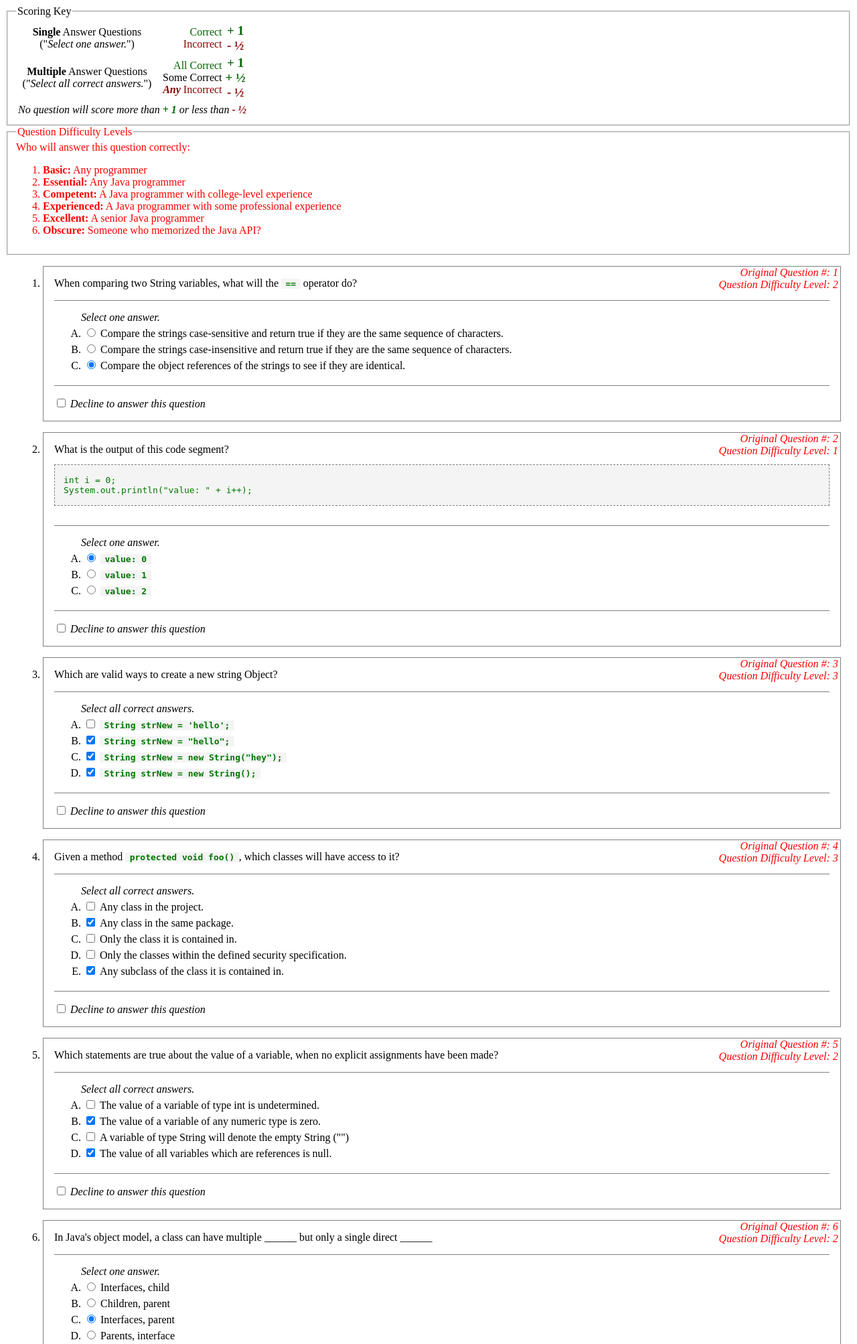
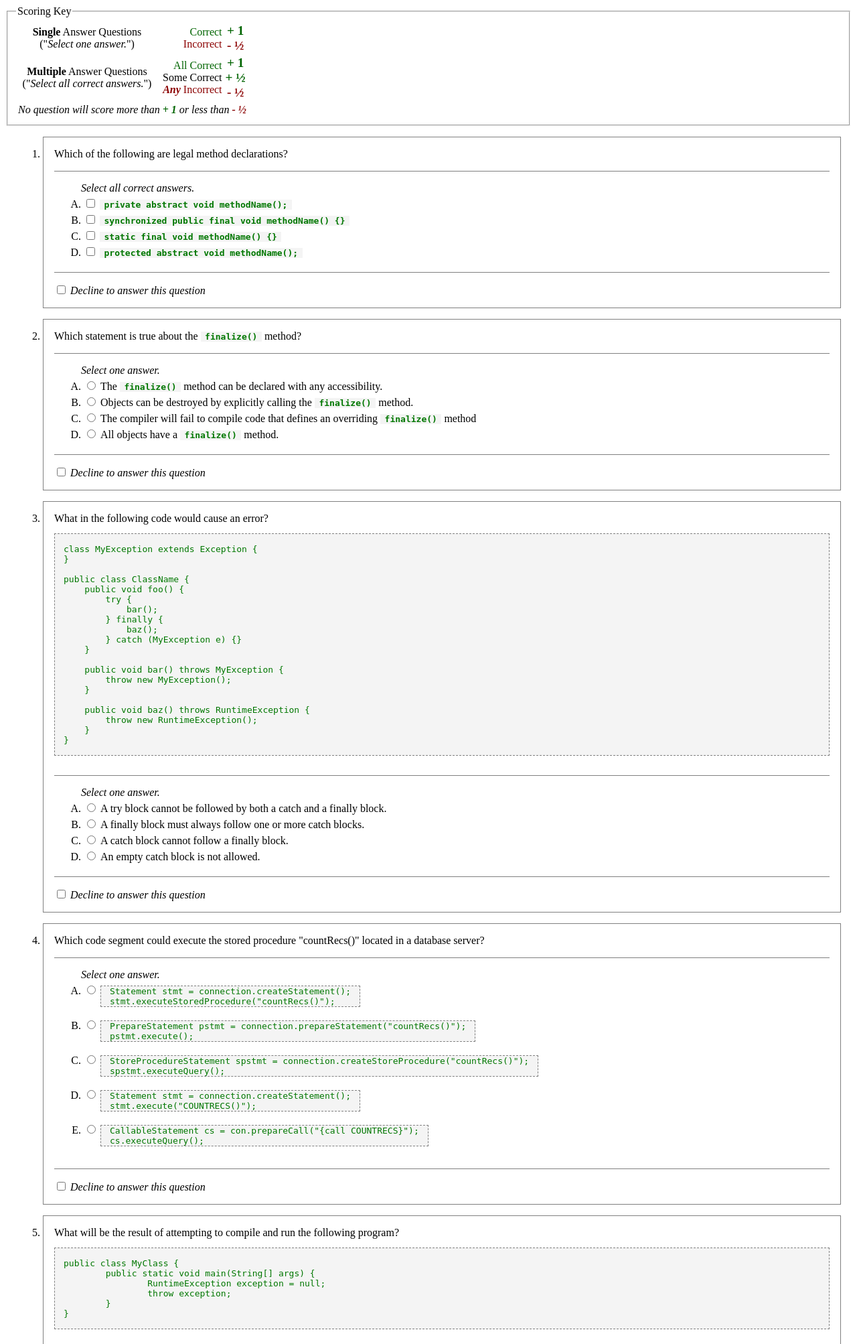
Before and after one commit to SystemsInMotion/Prog-Lang-Eval, a CodeIgniter app: page / in a window 1280 px wide. Shown: the top 2006 px of the page at 67% size. Run offline with CodeIgniter, Linux system fonts and the light colour scheme; some libraries are stand-ins or nearby versions.

Commit message:
Converting the application to use the new custom objects

```diff
--- a/application/controllers/prog_lang_eval.php
+++ b/application/controllers/prog_lang_eval.php
@@ -2,76 +2,30 @@
 
 class Prog_lang_eval extends CI_Controller {
 
-	private $review_mode = true;
+	private $review_mode = false;
 
-	public function index()
-	{
+	public function index() {
+
+		$this->load->library('Test_parser');
 
 		$xml = simplexml_load_file('assets/xml/tests/java_1.0.xml');
 
-		//Use that namespace
-  		$namespaces = $xml->getNameSpaces(true);
-  		$ple = $xml->children($namespaces['ple']);
+		$test = $this->test_parser->parse($xml);
 
-  		$question_set = array();
-  		foreach ($ple->questions->question as $question_data) {
-  			$question['text'] = $this->_innerHTML($question_data->text);
 
-			$question['number'] = $question_data->attributes()->id;
-  			$question['id'] = 'q' . $question['number'];
-  			$question['level'] = $question_data->attributes()->level;
+		$data['intro'] = $test->getIntro();
 
-  			$answers = array();
-  			$correct = 0;
+		$shuffle = ( ! $this->review_mode);
+		$data['shuffle'] = $shuffle;
 
-  			foreach ($question_data->answers->answer as $answer_data) {
+		$data['questions'] = $test->getQuestions($shuffle);
 
-  				$answer['correct'] = $answer_data->attributes()->correct;
-  				if ($answer['correct']) {
-  					$correct++;
+		$data['review'] = $this->review_mode;
 
-  				}
-
-  				$answer['text'] = $this->_innerHTML($answer_data);
-  				$answer['id'] = $question['id'] . '.a' . $answer_data->attributes()->id;
-
-  				array_push($answers, $answer);
-  			}
-
-  			$question['multiplicity'] = $correct;
-
-			if ( ! $this->review_mode) {
-				shuffle($answers);
-			}
-
-  			$question['answers'] = $answers;
-
-  			array_push($question_set, $question);
-  		}
-
-		$data['test_intro'] = $ple->intro;
-
-		if ( ! $this->review_mode) {
-			shuffle($question_set);
-		}
-
-		$data['questions'] = $question_set;
-		$data['review'] = $this->review_mode;
 
 		$this->load->view('prog_lang_eval_view', $data);
 	}
 
-	private function _innerHTML(SimpleXMLElement $el) {
-		$xml = $el->asXML();
-
-		//find whitespaces, then something between <>, then anything followed by </ (the thing before) >
-		//Captures the middle group (between the tags) and removes everything else.
-		$matched = preg_match("/^\s*<([^>]*)>(.*)(<\/\\1>)\s*$/", $xml, $match);
-
-//		die(print_r($match, true));
-
-		return ($matched == 1)? $match[2] : $xml;
-	}
 
 }
 
--- a/application/views/prog_lang_eval_view.php
+++ b/application/views/prog_lang_eval_view.php
@@ -84,43 +84,43 @@
 	    	<li class="question">
 	    		<?php if ($review): ?>
 	    			<div class="review">
-	    				Original Question #: <?=$question['number']?><br>
-	    				Question Difficulty Level: <?=$question['level']?>
+	    				Original Question #: <?=$question->getId()?><br>
+	    				Question Difficulty Level: <?=$question->getLevel()?>
 	    			</div>
 	    		<?php endif ?>
 
 	    		<div class="text">
-	    			<?=$question['text']?>
+	    			<?=$question->getText()?>
 	    		</div>
 
 	    		<ol class="answers">
 
 	    			<span class="instruction">
-	    				<?= ($question['multiplicity'] > 1)?
+	    				<?= ($question->hasMultipleAnswers())?
 	    					"Select all correct answers." :
 	    					"Select one answer."
 	    				?>
 	    			</span>
 
-	    			<?php foreach ($question['answers'] as $answer): ?>
+	    			<?php foreach ($question->getAnswers($shuffle) as $answer): ?>
 	    				<li class="answer">
 
 	    					<section class="input">
 		    					<input
-			    					id="<?=$answer['id']?>"
-			 		    			<?= ($question['multiplicity'] > 1)?
-					    				'type="checkbox" name="' .$answer['id']. '"' :
-					    				'type="radio" name="' .$question['id']. '"'
+			    					id="<?=$answer->getId()?>"
+			 		    			<?= $question->hasMultipleAnswers()?
+					    				'type="checkbox" name="' .$answer->getId(). '"' :
+					    				'type="radio" name="' .$question->getId(). '"'
 					    			?>
-					    			value="<?=$answer['id']?>"
-					    			<?php if ($review && $answer['correct']): ?>
+					    			value="<?=$answer->getId()?>"
+					    			<?php if ($review && $answer->isCorrect()): ?>
 					    				checked="checked"
 					    			<?php endif ?>
 					    		>
 					    	</section>
 
 			    			<section class="label">
-	    						<label for="<?=$answer['id']?>"><?=$answer['text']?></label>
+	    						<label for="<?=$answer->getId()?>"><?=$answer->getText()?></label>
 	    					</section>
 
 	    					<div style="clear:both"></div>
@@ -129,8 +129,8 @@
 	    		</ol>
 
 	    		<div class="decline">
-	    			<input type="checkbox" id="<?=$answer['id']?>_decline" name="<?=$answer['id']?>" value="decline">
-	    			<label for="<?=$answer['id']?>_decline">Decline to answer this question</label>
+	    			<input type="checkbox" id="<?=$answer->getId()?>_decline" name="<?=$answer->getId()?>" value="decline">
+	    			<label for="<?=$answer->getId()?>_decline">Decline to answer this question</label>
 	    		</div>
 	    	</li>
 		<?php endforeach ?>
```
